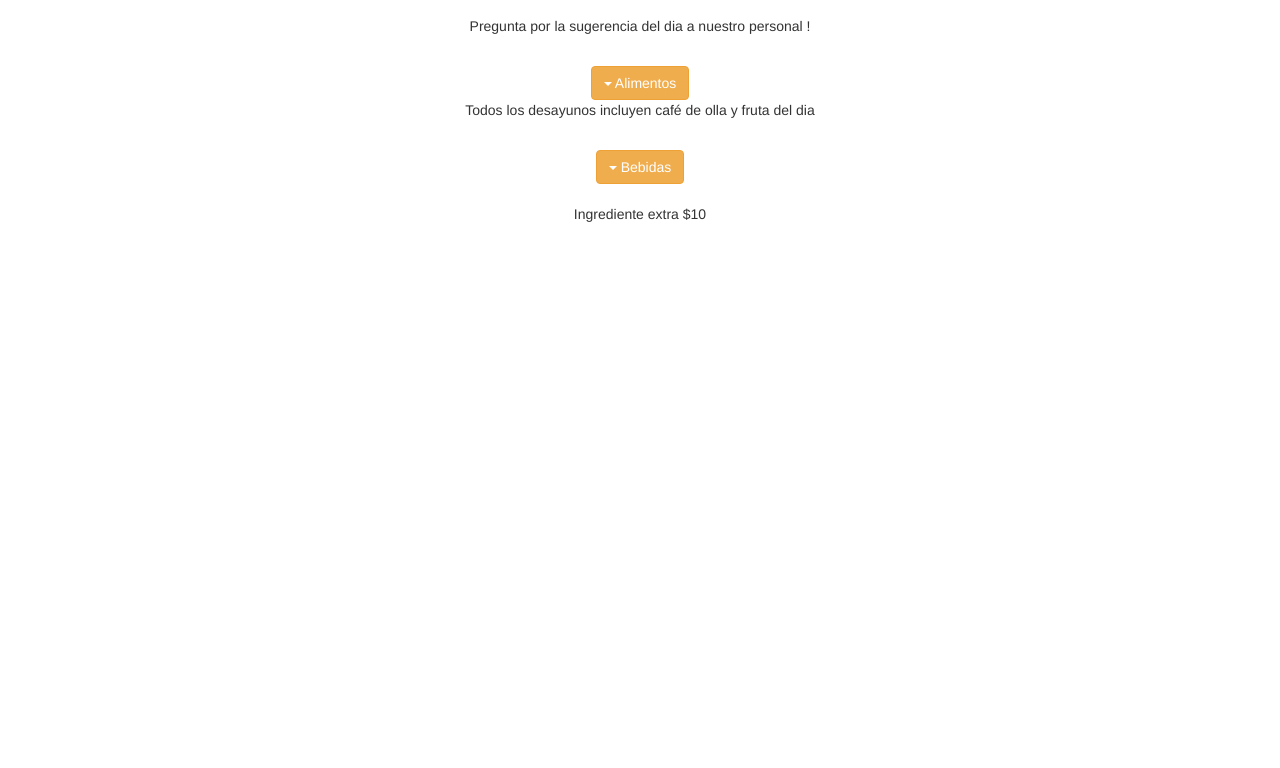
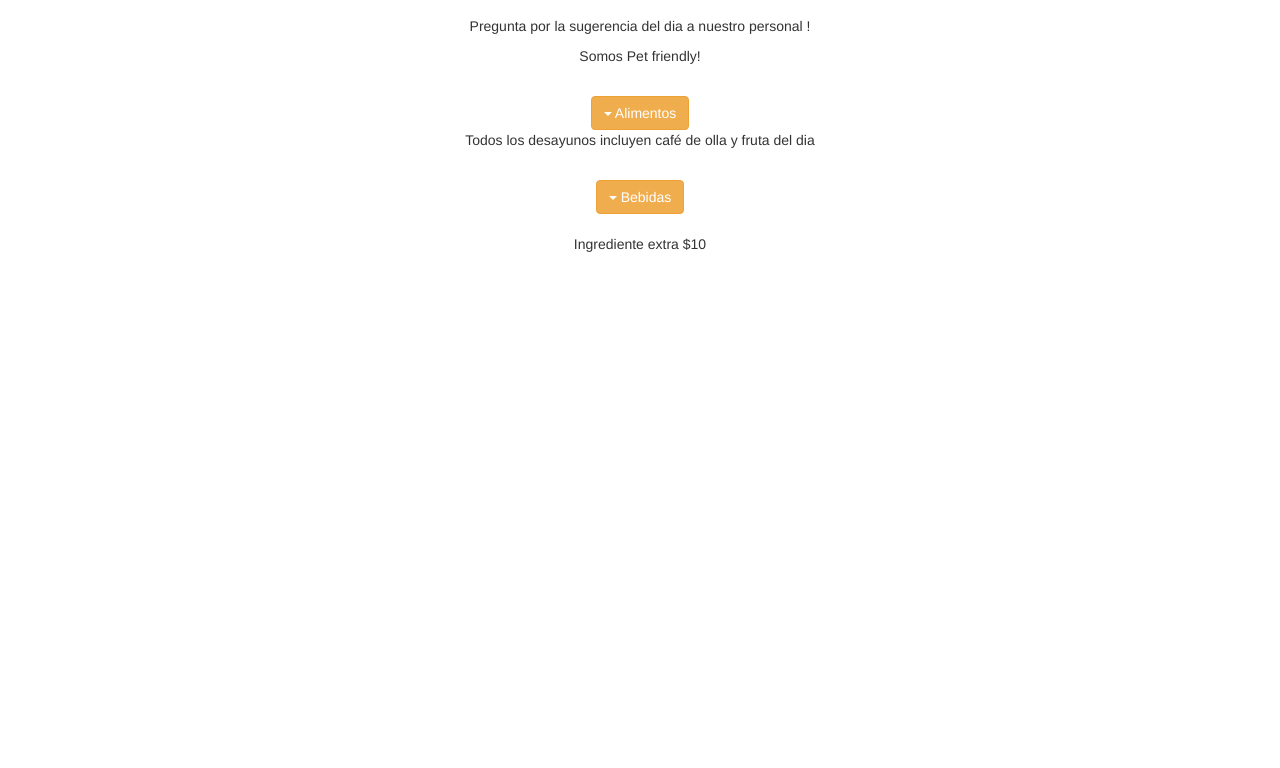
Before and after one commit to gonsfb/pancakes, a plain HTML site: page index.html in a window 1280 px wide. Shown: the part 32-800 px from the top of the page. Drawn offline with nearby package versions, Linux system fonts and the light colour scheme.

Commit message:
updated index.html with pet friendly reminder

```diff
--- a/index.html
+++ b/index.html
@@ -44,6 +44,7 @@
              </div>
              <p class="sugerencias">
                 Pregunta por la sugerencia del dia a nuestro personal !
+                <p class="text-center">Somos Pet friendly!</p>
              </p>
              <br>
              <div class="dropdown">
```
